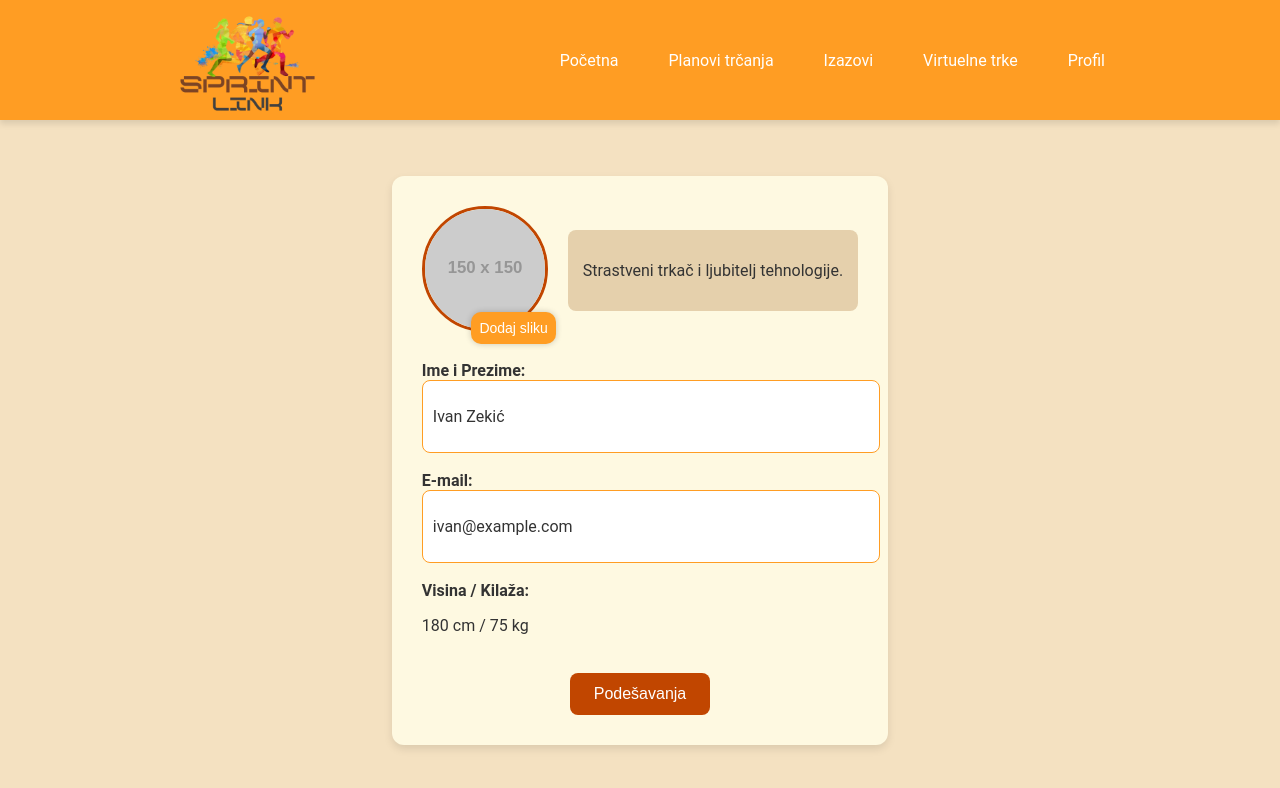
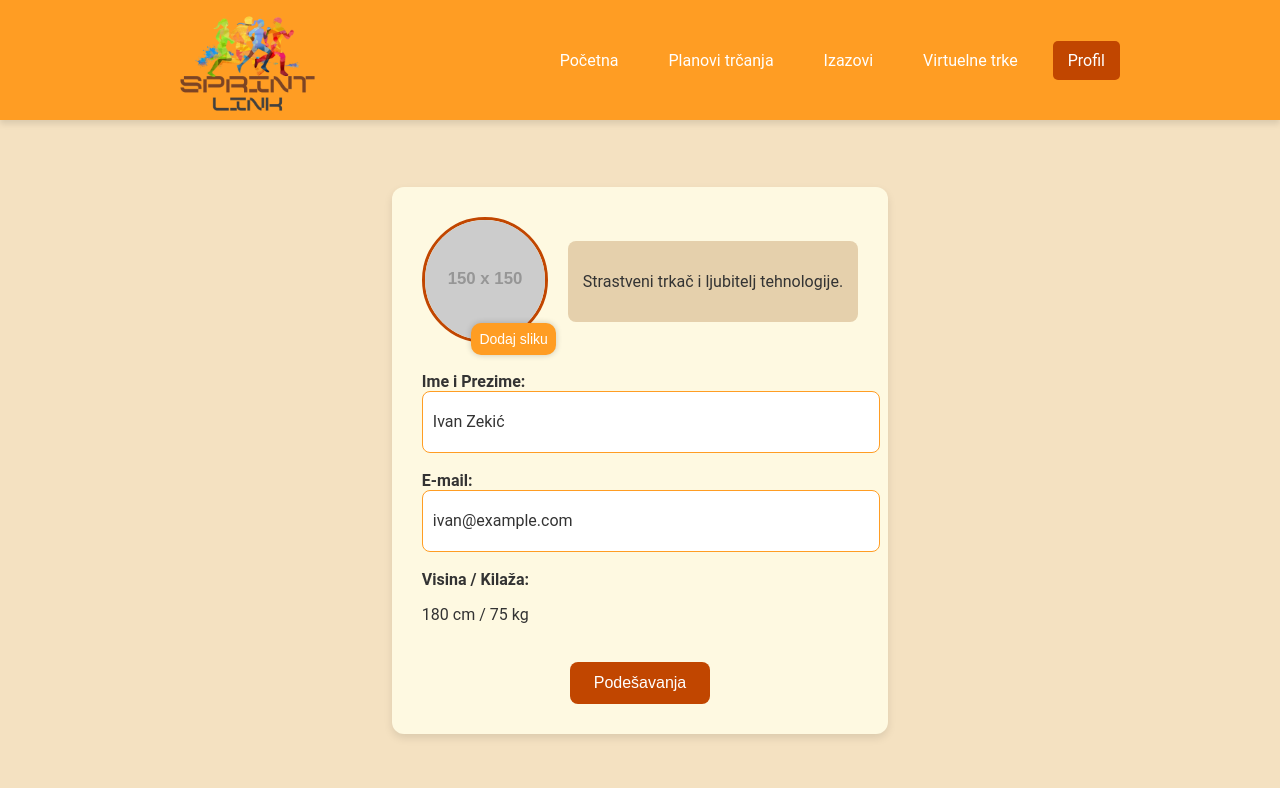
Before and after one commit to elab-development/internet-tehnologije-2024-projekat-partnerizatrcanje_20210349_20210081, a React (Create React App) app: page /profile in a window 1280 px wide. Shown: the top 788 px of the page. Built offline with nearby package versions, Linux system fonts and the light colour scheme.

Commit message:
Doteran Profil i Navbar. Dodate funkcije i izemenjene vec postojece

```diff
--- a/src/components/NavBar.js
+++ b/src/components/NavBar.js
@@ -1,19 +1,41 @@
 import React from 'react';
-import { Link } from 'react-router-dom';
+import { Link, useLocation } from 'react-router-dom';
 import './Navbar.css'; // Uvezi CSS fajl za stilizaciju
 import logo from '../assets/Logo1.png'; // Importujte sliku
 
 const Navbar = () => {
+  const location = useLocation(); // Koristimo useLocation za praćenje trenutne stranice
+
   return (
     <nav className="navbar">
       <div className="nav-container">
         <img src={logo} alt="SprintLink Logo" className="logo" /> {/* Dodajte logo sliku */}
         <ul className="nav-links">
-          <li><Link to="/home">Početna</Link></li>
-          <li><Link to="/create-plan">Planovi trčanja</Link></li>
-          <li><Link to="/challenges">Izazovi</Link></li>
-          <li><Link to="/Races">Virtuelne trke</Link></li>
-          <li><Link to="/profile">Profil</Link></li>
+          <li>
+            <Link to="/home" className={location.pathname === '/home' ? 'active' : ''}>
+              Početna
+            </Link>
+          </li>
+          <li>
+            <Link to="/create-plan" className={location.pathname === '/create-plan' ? 'active' : ''}>
+              Planovi trčanja
+            </Link>
+          </li>
+          <li>
+            <Link to="/challenges" className={location.pathname === '/challenges' ? 'active' : ''}>
+              Izazovi
+            </Link>
+          </li>
+          <li>
+            <Link to="/Races" className={location.pathname === '/Races' ? 'active' : ''}>
+              Virtuelne trke
+            </Link>
+          </li>
+          <li>
+            <Link to="/profile" className={location.pathname === '/profile' ? 'active' : ''}>
+              Profil
+            </Link>
+          </li>
         </ul>
       </div>
     </nav>
--- a/src/components/Navbar.css
+++ b/src/components/Navbar.css
@@ -51,6 +51,12 @@
   transition: background-color 0.3s ease;
 }
 
+/* Stil za aktivne linkove */
+.navbar a.active {
+  background-color: #C14600; /* Drugačija boja za aktivni link */
+  pointer-events: none; /* Onemogućavanje klika na aktivni link */
+}
+
 .navbar a:hover {
   background-color: rgba(0, 0, 0, 0.2); /* Blago tamnija boja na hover */
 }
--- a/src/pages/Profile.js
+++ b/src/pages/Profile.js
@@ -13,7 +13,7 @@ export default function Profile() {
     description: "Strastveni trkač i ljubitelj tehnologije."
   });
   const [editingField, setEditingField] = useState(null);
-  const [imageChanged, setImageChanged] = useState(false); // Dodajemo state za promenu slike
+  const [imageChanged, setImageChanged] = useState(false);
 
   const handleDoubleClick = (field) => {
     setEditingField(field);
@@ -33,7 +33,7 @@ export default function Profile() {
       const reader = new FileReader();
       reader.onloadend = () => {
         setUser({ ...user, profileImage: reader.result });
-        setImageChanged(true); // Postavljamo da je slika promenjena
+        setImageChanged(true);
       };
       reader.readAsDataURL(file);
     }
--- a/src/styles/profil.css
+++ b/src/styles/profil.css
@@ -105,10 +105,10 @@
   font-size: 16px;
   background-color: #FFF;
   transition: border-color 0.3s ease;
-}
-
-.profile-editable:hover {
-  border-color: #C14600; /* Promena boje ivice prilikom hovera */
+  min-height: 40px; /* Postavite minimalnu visinu */
+  display: flex;
+  align-items: center; /* Vertikalno poravnanje */
+  justify-content: space-between;
 }
 
 /* Stil za input polja */
@@ -120,11 +120,14 @@
   font-size: 16px;
   background-color: #FFF;
   transition: border-color 0.3s ease;
+  min-height: 40px; /* Postavite minimalnu visinu za input */
 }
 
-.profile-input:focus {
-  border-color: #C14600; /* Fokus na inputu sa narandžastom bojom */
-  outline: none; /* Uklanja plavi outline prilikom fokusa */
+/* Stil za statički tekst */
+.profile-editable p {
+  margin: 0; /* Uklonite margine kako bi bilo ravno */
+  display: flex;
+  align-items: center; /* Poravnajte tekst sa centrom */
 }
 
 /* Dugme za podešavanja */
```
